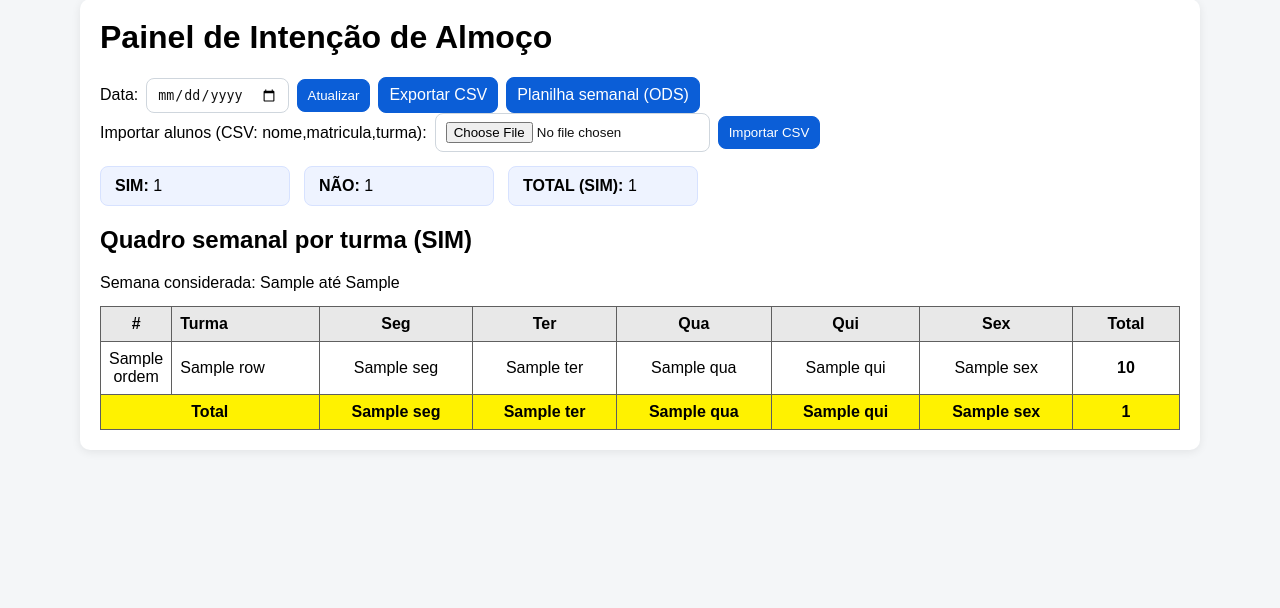
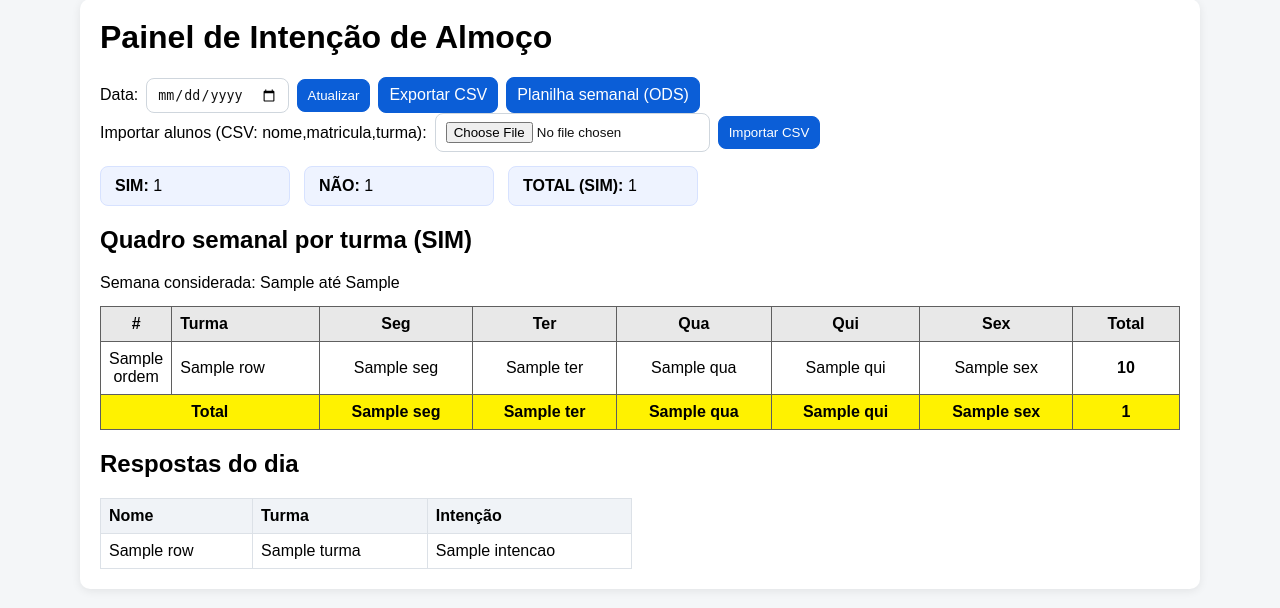
Before and after one commit to FranciscoCarlos1/ALMOCO, a Flask app: template templates/admin.html in a window 1280 px wide. Shown: the part 25-633 px from the top of the page. Run offline with Flask 3, Linux system fonts and the light colour scheme; the template is opened without the code that fills it: most values are stand-ins (such as "Sample title", 1, 10 or a date in 2020).

Commit message:
Revert "chore: remove seção respostas do dia no painel"
This reverts commit 7d3c3904ef41b4f61f45460077b5e388e41da253.

```diff
--- a/app.py
+++ b/app.py
@@ -288,6 +288,16 @@ def admin() -> str:
             (segunda.isoformat(), sexta.isoformat()),
         ).fetchall()
 
+        respostas = conn.execute(
+            """
+            SELECT nome, matricula, turma, intencao, criado_em
+            FROM respostas
+            WHERE data_almoco = ?
+            ORDER BY turma, nome
+            """,
+            (data_filtro,),
+        ).fetchall()
+
     resumo = {turma: {"sim": 0, "nao": 0, "total": 0} for turma in TURMAS}
     for row in resumo_rows:
         resumo[row["turma"]] = {
@@ -362,6 +372,7 @@ def admin() -> str:
         total_sim=total_sim,
         total_nao=total_nao,
         total_geral=total_geral,
+        respostas=respostas,
         token=request.args.get("token", ""),
         importado=request.args.get("importado") == "1",
         import_error=request.args.get("import_error"),
--- a/templates/admin.html
+++ b/templates/admin.html
@@ -20,9 +20,11 @@
       .filtro { display: flex; gap: 8px; align-items: center; flex-wrap: wrap; }
       input, button, a.btn { padding: 8px 10px; border-radius: 8px; border: 1px solid #cfd6dd; text-decoration: none; color: #111; }
       button, a.btn.primary { background: #0b5ed7; border-color: #0b5ed7; color: #fff; cursor: pointer; }
+      .split { display: grid; grid-template-columns: 1fr 1fr; gap: 16px; }
       .alert { padding: 10px 12px; border-radius: 8px; margin-top: 12px; }
       .ok { background: #d1f7de; color: #0b5a2a; }
       .err { background: #ffd9d9; color: #8f1a1a; }
+      @media (max-width: 900px) { .split { grid-template-columns: 1fr; } }
     </style>
   </head>
   <body>
@@ -102,6 +104,29 @@
             </tfoot>
           </table>
 
+      <div class="split">
+        <section>
+          <h2>Respostas do dia</h2>
+          <table>
+            <thead>
+              <tr>
+                <th>Nome</th>
+                <th>Turma</th>
+                <th>Intenção</th>
+              </tr>
+            </thead>
+            <tbody>
+              {% for row in respostas %}
+              <tr>
+                <td>{{ row.nome }}</td>
+                <td>{{ row.turma }}</td>
+                <td>{{ row.intencao }}</td>
+              </tr>
+              {% endfor %}
+            </tbody>
+          </table>
+        </section>
+      </div>
     </main>
   </body>
 </html>
```
